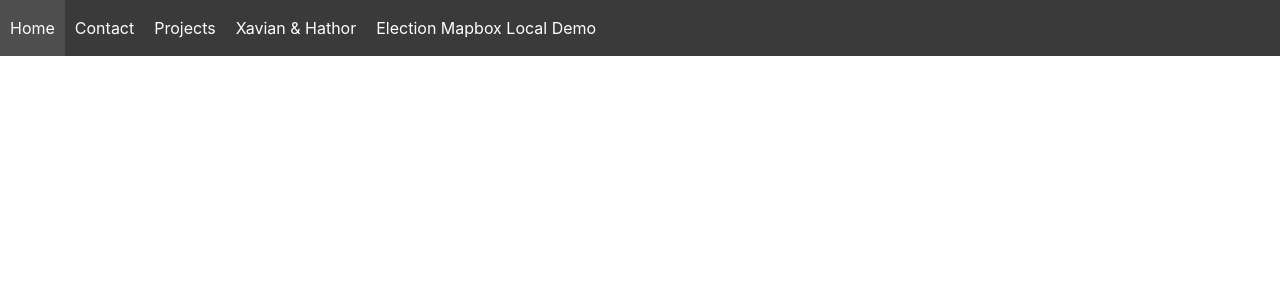
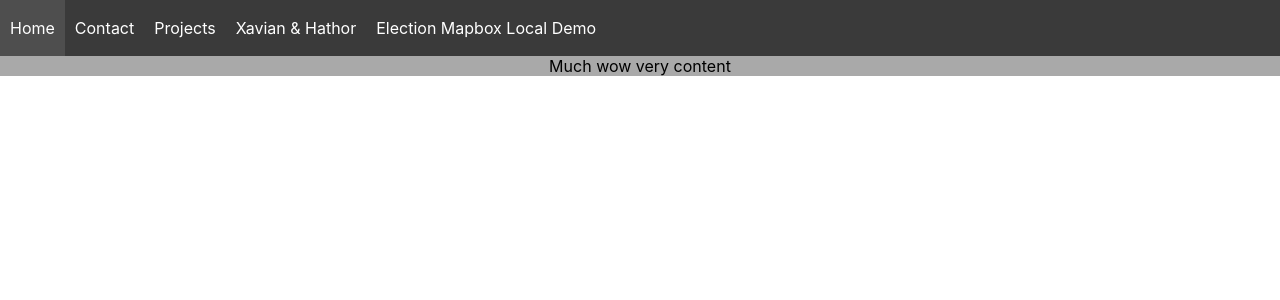
Before and after one commit to sholom1/sholom1.github.io, a React (Create React App) app: page /projects in a window 1280 px wide. Shown: the top 300 px of the page. Built offline with nearby package versions, Linux system fonts and the light colour scheme.

Commit message:
started created projects page

```diff
--- /dev/null
+++ b/src/Components/Pages/Projects.jsx
@@ -0,0 +1,9 @@
+import {React} from 'react';
+
+const ProjectsComponent = () => {
+    return (
+        <div className="container">Much wow very content</div>
+    );
+}
+
+export default ProjectsComponent;
--- /dev/null
+++ b/src/Components/Pages/index.js
@@ -0,0 +1 @@
+export {default as ProjectsComponent} from './Projects';
--- a/src/Components/Routes/RoutesView.jsx
+++ b/src/Components/Routes/RoutesView.jsx
@@ -1,13 +1,14 @@
 import React from 'react';
 import { Switch, Route } from 'react-router-dom';
 import { Homepage, Contact } from '../';
+import { ProjectsComponent } from '../Pages';
 
 function RoutesView() {
 	return (
 		<Switch>
 			<Route exact path="/" component={Homepage} />
 			<Route exact path="/contact" component={Contact} />
-			<Route exact path="/projects" />
+			<Route exact path="/projects" component={ProjectsComponent}/>
 			<Route exact path="/projects/XavianHathor" />
 			<Route exact path="/projects/ElectionMapbox" />
 		</Switch>
```
